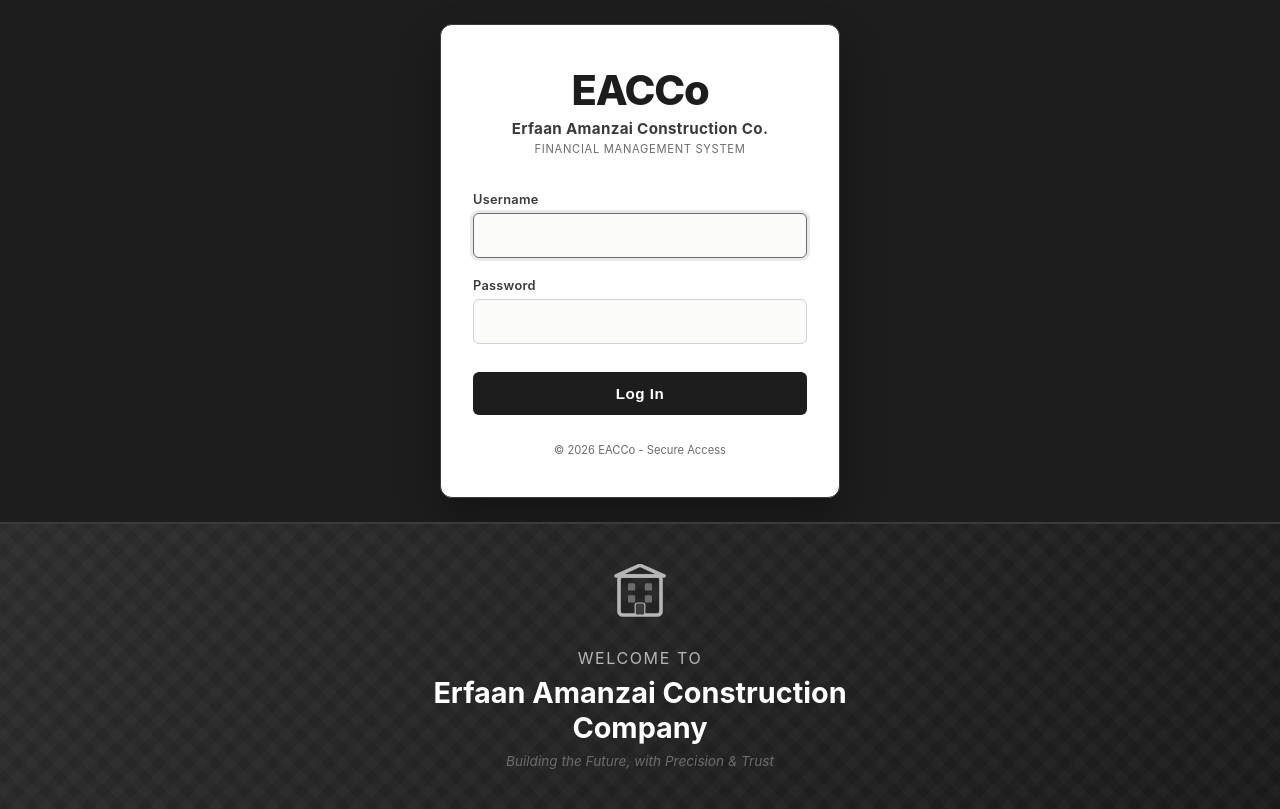
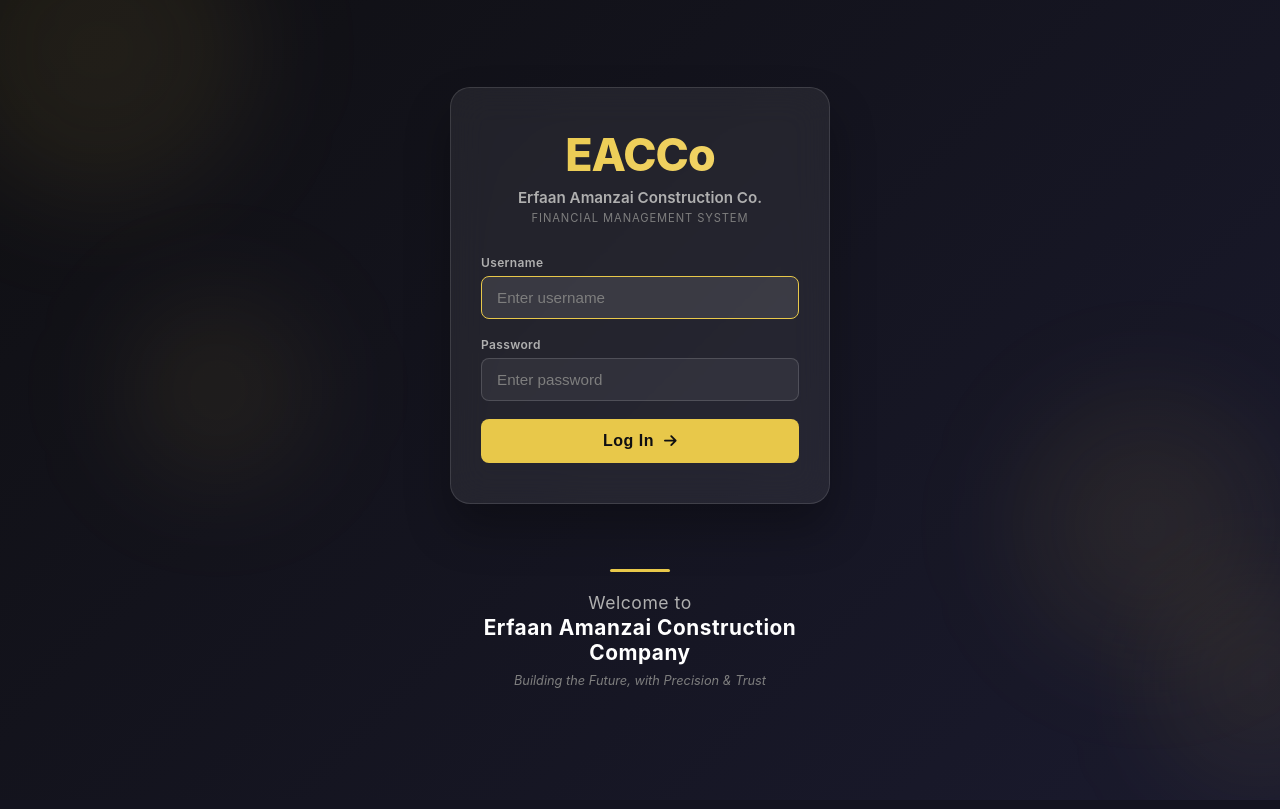
Before and after one commit to Osmanamanzai/EACCo-FMS, a Django app: page /login/ in a window 1280 px wide. Run offline with Django 5.2, Linux system fonts and the light colour scheme; parts of the project's set-up code (start-up, migrations or seed data) failed here and were passed over.

Commit message:
new modern glassmorphism login page with welcome banner

```diff
--- a/static/css/login.css
+++ b/static/css/login.css
@@ -1,11 +1,11 @@
 :root {
-    --clr-light: #B6B6B4;
-    --clr-mid: #6c6c6a;
-    --clr-dark-mid: #3b3b3a;
-    --clr-dark: #1d1d1d;
-    --clr-bg: #f4f4f2;
-    --clr-white: #ffffff;
-    --font-main: 'Inter', 'Segoe UI', system-ui, sans-serif;
+    --dark-bg: #0f0f12;
+    --card-bg: rgba(255, 255, 255, 0.07);
+    --card-border: rgba(255, 255, 255, 0.12);
+    --text-primary: #ffffff;
+    --text-secondary: #b0b0b0;
+    --accent: #e8c84a;  /* gold accent – construction feel */
+    --font: 'Inter', 'Segoe UI', system-ui, sans-serif;
 }
 
 * {
@@ -14,210 +14,217 @@
     box-sizing: border-box;
 }
 
-/* Full-page background and layout */
 body {
-    font-family: var(--font-main);
-    background: var(--clr-dark);
+    font-family: var(--font);
+    background: linear-gradient(135deg, #0f0f12 0%, #1a1a2e 100%);
     min-height: 100vh;
     display: flex;
-    flex-direction: column;
-    color: var(--clr-dark);
+    align-items: center;
+    justify-content: center;
+    color: var(--text-primary);
+    overflow-x: hidden;
 }
 
 .login-page {
-    display: flex;
-    flex-direction: column;
-    min-height: 100vh;
+    width: 100%;
+    max-width: 420px;
+    padding: 30px 20px;
+    position: relative;
 }
 
-/* ---------- Login Card (unchanged) ---------- */
-.login-container {
-    flex: 1;                         /* takes available space above welcome */
-    display: flex;
-    align-items: center;
-    justify-content: center;
-    padding: 24px;
+/* ----- Floating background shapes ----- */
+.bg-shapes {
+    position: fixed;
+    top: 0;
+    left: 0;
+    width: 100%;
+    height: 100%;
+    z-index: 0;
+    overflow: hidden;
+    pointer-events: none;
+}
+.bg-shapes span {
+    position: absolute;
+    background: rgba(232, 200, 74, 0.08);
+    border-radius: 50%;
+    filter: blur(60px);
+}
+.bg-shapes span:nth-child(1) {
+    width: 300px; height: 300px;
+    top: -100px; left: -50px;
+}
+.bg-shapes span:nth-child(2) {
+    width: 200px; height: 200px;
+    bottom: 20px; right: -80px;
+}
+.bg-shapes span:nth-child(3) {
+    width: 250px; height: 250px;
+    top: 50%; left: 80%;
+}
+.bg-shapes span:nth-child(4) {
+    width: 180px; height: 180px;
+    bottom: 40%; left: 10%;
 }
 
+/* ----- Glassmorphism Login Card ----- */
 .login-card {
-    background: var(--clr-white);
-    border-radius: 12px;
-    padding: 40px 32px;
-    box-shadow: 0 20px 40px rgba(0, 0, 0, 0.3);
-    border: 1px solid var(--clr-dark-mid);
-    width: 100%;
-    max-width: 400px;
+    background: var(--card-bg);
+    backdrop-filter: blur(18px);
+    -webkit-backdrop-filter: blur(18px);
+    border: 1px solid var(--card-border);
+    border-radius: 20px;
+    padding: 40px 30px;
+    margin-bottom: 40px;
+    box-shadow: 0 25px 45px rgba(0,0,0,0.3);
+    z-index: 2;
+    position: relative;
+    text-align: center;
 }
 
-.branding {
-    text-align: center;
-    margin-bottom: 36px;
+.login-branding {
+    margin-bottom: 30px;
 }
 
 .logo {
-    font-size: 2.6rem;
+    font-size: 2.8rem;
     font-weight: 800;
-    color: var(--clr-dark);
-    letter-spacing: -0.03em;
-    margin-bottom: 4px;
+    letter-spacing: -0.02em;
+    background: linear-gradient(135deg, #e8c84a, #f5d76e);
+    -webkit-background-clip: text;
+    -webkit-text-fill-color: transparent;
+    background-clip: text;
 }
 
 .brand-name {
     font-size: 0.95rem;
-    font-weight: 700;
-    color: var(--clr-dark-mid);
-    letter-spacing: 0.02em;
+    font-weight: 600;
+    color: var(--text-secondary);
+    margin-top: 6px;
 }
 
 .brand-sub {
     font-size: 0.7rem;
-    color: var(--clr-mid);
+    color: #7e7e7e;
     text-transform: uppercase;
-    letter-spacing: 0.06em;
+    letter-spacing: 0.08em;
     margin-top: 4px;
 }
 
 .input-group {
-    margin-bottom: 20px;
+    margin-bottom: 18px;
+    text-align: left;
 }
 
 .input-group label {
     display: block;
-    font-size: 0.8rem;
+    font-size: 0.75rem;
     font-weight: 600;
-    color: var(--clr-dark-mid);
+    color: var(--text-secondary);
     margin-bottom: 6px;
-    letter-spacing: 0.02em;
+    letter-spacing: 0.03em;
 }
 
 .input-group input {
     width: 100%;
-    padding: 12px 14px;
-    border: 1px solid #d1d1cf;
-    border-radius: 6px;
+    padding: 12px 15px;
+    background: rgba(255,255,255,0.06);
+    border: 1px solid rgba(255,255,255,0.15);
+    border-radius: 8px;
     font-size: 0.95rem;
-    font-family: var(--font-main);
-    background: #fbfbfa;
-    transition: border 0.2s, box-shadow 0.2s;
+    color: #fff;
+    outline: none;
+    transition: border 0.25s, background 0.25s;
 }
-
+.input-group input::placeholder {
+    color: #7e7e7e;
+}
 .input-group input:focus {
-    outline: none;
-    border-color: var(--clr-mid);
-    box-shadow: 0 0 0 3px rgba(108, 108, 106, 0.15);
+    border-color: var(--accent);
+    background: rgba(255,255,255,0.1);
 }
 
 .btn-login {
     width: 100%;
     padding: 13px;
-    background: var(--clr-dark);
-    color: #ffffff;
+    background: var(--accent);
+    color: #0f0f12;
     border: none;
-    border-radius: 6px;
-    font-size: 0.95rem;
+    border-radius: 8px;
+    font-size: 1rem;
     font-weight: 700;
     letter-spacing: 0.03em;
     cursor: pointer;
-    transition: background 0.25s;
-    margin-top: 8px;
+    display: flex;
+    align-items: center;
+    justify-content: center;
+    gap: 10px;
+    transition: background 0.25s, transform 0.15s;
+    margin-top: 10px;
 }
-
 .btn-login:hover {
-    background: #000000;
+    background: #f5d76e;
+    transform: translateY(-1px);
+}
+.btn-login i {
+    font-size: 0.9rem;
 }
 
 .error-message {
-    background: #fbe9e7;
-    color: #b84c3b;
-    padding: 10px 14px;
-    border-radius: 6px;
-    font-size: 0.82rem;
+    background: rgba(255, 80, 80, 0.15);
+    border: 1px solid rgba(255, 80, 80, 0.3);
+    color: #ff5e5e;
+    padding: 10px 12px;
+    border-radius: 8px;
+    font-size: 0.8rem;
     margin-bottom: 20px;
     text-align: center;
-    border-left: 3px solid #b84c3b;
 }
 
-.footer-note {
+/* ----- Welcome Banner (bottom) ----- */
+.welcome-banner {
+    position: relative;
+    z-index: 2;
     text-align: center;
-    font-size: 0.7rem;
-    color: var(--clr-mid);
-    margin-top: 28px;
+    padding: 25px 10px;
 }
 
-/* ---------- Welcome Section (new) ---------- */
-.welcome-section {
-    position: relative;
-    background: linear-gradient(135deg, #2b2b2b 0%, #1a1a1a 100%);
-    border-top: 2px solid var(--clr-dark-mid);
-    padding: 40px 20px;
-    text-align: center;
-    overflow: hidden;
-    flex-shrink: 0;
+.welcome-line {
+    width: 60px;
+    height: 3px;
+    background: var(--accent);
+    margin: 0 auto 20px auto;
+    border-radius: 2px;
 }
 
-.welcome-content {
-    position: relative;
-    z-index: 2;
-    max-width: 500px;
-    margin: 0 auto;
+.welcome-banner h2 {
+    font-size: 1.1rem;
+    font-weight: 400;
+    color: var(--text-secondary);
+    margin-bottom: 8px;
+    letter-spacing: 0.03em;
 }
 
-.welcome-icon {
-    margin-bottom: 20px;
+.welcome-banner h2 span {
+    font-weight: 700;
+    color: #ffffff;
+    display: block;
+    font-size: 1.3rem;
+    margin-top: 2px;
 }
 
-.welcome-title {
-    font-size: 1rem;
-    font-weight: 400;
-    text-transform: uppercase;
-    letter-spacing: 0.1em;
-    color: var(--clr-light);
-    margin-bottom: 8px;
+.welcome-tagline {
+    font-size: 0.8rem;
+    color: #7e7e7e;
+    font-style: italic;
+    margin-top: 6px;
 }
 
-.welcome-company {
-    font-size: 1.8rem;
-    font-weight: 700;
-    color: #ffffff;
-    margin-bottom: 8px;
-    line-height: 1.2;
-}
-
-.welcome-sub {
-    font-size: 0.85rem;
-    color: var(--clr-mid);
-    font-style: italic;
-}
-
-/* Decorative background pattern (diagonal lines) */
-.welcome-pattern {
-    position: absolute;
-    top: 0;
-    left: 0;
-    width: 100%;
-    height: 100%;
-    background-image:
-        repeating-linear-gradient(
-            45deg,
-            transparent,
-            transparent 10px,
-            rgba(255,255,255,0.02) 10px,
-            rgba(255,255,255,0.02) 20px
-        ),
-        repeating-linear-gradient(
-            -45deg,
-            transparent,
-            transparent 10px,
-            rgba(255,255,255,0.02) 10px,
-            rgba(255,255,255,0.02) 20px
-        );
-    pointer-events: none;
-    z-index: 1;
-}
-
-/* Small screens: adjust font sizes */
-@media (max-width: 480px) {
-    .welcome-company {
-        font-size: 1.4rem;
+/* Responsive adjustments */
+@media (max-width: 400px) {
+    .login-card {
+        padding: 30px 20px;
+    }
+    .welcome-banner h2 span {
+        font-size: 1.1rem;
     }
 }
--- a/templates/registration/login.html
+++ b/templates/registration/login.html
@@ -6,61 +6,48 @@
     <title>EACCo - Login</title>
     {% load static %}
     <link rel="stylesheet" href="{% static 'css/login.css' %}">
+    <link rel="stylesheet" href="https://cdnjs.cloudflare.com/ajax/libs/font-awesome/6.4.0/css/all.min.css">
 </head>
 <body>
-    <!-- Full-page flex container: login card at top, welcome footer at bottom -->
     <div class="login-page">
+        <!-- Floating background shapes (decorative) -->
+        <div class="bg-shapes">
+            <span></span><span></span><span></span><span></span>
+        </div>
 
-        <!-- Login Card -->
-        <div class="login-container">
+        <!-- Centered Login Card (glassmorphism) -->
         <div class="login-card">
-                <div class="branding">
+            <div class="login-branding">
                 <div class="logo">EACCo</div>
-                    <div class="brand-name">Erfaan Amanzai Construction Co.</div>
-                    <div class="brand-sub">Financial Management System</div>
+                <p class="brand-name">Erfaan Amanzai Construction Co.</p>
+                <p class="brand-sub">Financial Management System</p>
             </div>
             <form method="post" novalidate>
                 {% csrf_token %}
                 {% if form.errors %}
-                    <div class="error-message">Invalid username or password. Please try again.</div>
+                <div class="error-message">Invalid username or password</div>
                 {% endif %}
                 <div class="input-group">
                     <label for="id_username">Username</label>
-                        <input type="text" name="username" id="id_username" autofocus required>
+                    <input type="text" name="username" id="id_username" placeholder="Enter username" autofocus required>
                 </div>
                 <div class="input-group">
                     <label for="id_password">Password</label>
-                        <input type="password" name="password" id="id_password" required>
+                    <input type="password" name="password" id="id_password" placeholder="Enter password" required>
                 </div>
-                    <button type="submit" class="btn-login">Log In</button>
+                <button type="submit" class="btn-login">
+                    <span>Log In</span>
+                    <i class="fas fa-arrow-right"></i>
+                </button>
             </form>
-                <div class="footer-note">© 2026 EACCo - Secure Access</div>
-            </div>
         </div>
 
-        <!-- Designed Welcome Section -->
-        <div class="welcome-section">
-            <div class="welcome-content">
-                <div class="welcome-icon">
-                    <!-- Simple building icon (inline SVG) -->
-                    <svg width="60" height="60" viewBox="0 0 100 100" fill="none" xmlns="http://www.w3.org/2000/svg">
-                        <rect x="15" y="20" width="70" height="65" rx="6" stroke="#B6B6B4" stroke-width="6"/>
-                        <polygon points="10,20 50,2 90,20" fill="none" stroke="#B6B6B4" stroke-width="6" stroke-linejoin="round"/>
-                        <rect x="30" y="32" width="12" height="12" rx="2" fill="#6c6c6a"/>
-                        <rect x="58" y="32" width="12" height="12" rx="2" fill="#6c6c6a"/>
-                        <rect x="30" y="52" width="12" height="12" rx="2" fill="#6c6c6a"/>
-                        <rect x="58" y="52" width="12" height="12" rx="2" fill="#6c6c6a"/>
-                        <rect x="42" y="65" width="16" height="20" rx="3" fill="#3b3b3a" stroke="#B6B6B4" stroke-width="2"/>
-                    </svg>
+        <!-- Welcome banner at the bottom -->
+        <div class="welcome-banner">
+            <div class="welcome-line"></div>
+            <h2>Welcome to <span>Erfaan Amanzai Construction Company</span></h2>
+            <p class="welcome-tagline">Building the Future, with Precision &amp; Trust</p>
         </div>
-                <h1 class="welcome-title">Welcome to</h1>
-                <p class="welcome-company">Erfaan Amanzai Construction Company</p>
-                <p class="welcome-sub">Building the Future, with Precision & Trust</p>
-            </div>
-            <!-- Decorative background pattern (CSS-only) -->
-            <div class="welcome-pattern"></div>
-        </div>
-
     </div>
 </body>
 </html>
```
Lines whose indentation alone changed are shown as unchanged.
